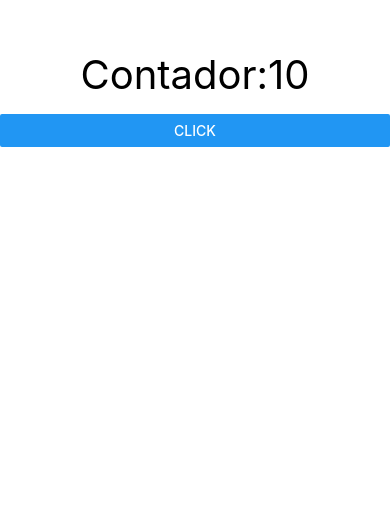
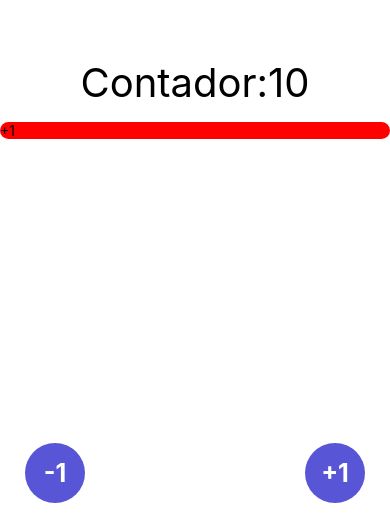
Before and after one commit to Damian-16/CounterApp, a React Native app: screen / in a window 390 px wide. Shown: the part 316-844 px from the top of the page. Built offline with nearby package versions, Linux system fonts and the light colour scheme.

Commit message:
se agrego styles y se hizo un contador y un descuento

```diff
--- a/src/screens/CounterScreen.tsx
+++ b/src/screens/CounterScreen.tsx
@@ -1,5 +1,6 @@
 import React, { useState } from 'react'
-import { View, Text, Button } from 'react-native';
+import { View, Text, Button ,TouchableOpacity} from 'react-native';
+import { styles } from './styles/CounterScreenStyle';
 
 export const CounterScreen = () => {
 
@@ -16,12 +17,38 @@
                 fontSize:40,
                 top:-15
             }}>Contador:{contador}</Text>
-            <Button
-            title="CLick"
+            <TouchableOpacity
             onPress={()=> setContador(contador+1)}
-            >
+            ><View
+            style={styles.button}>
+                    <Text>+1</Text>
 
-            </Button>
+            </View>
+
+            </TouchableOpacity>
+            <TouchableOpacity
+            style={styles.fabLocationBR}
+            onPress={()=> setContador(contador+1)}
+            ><View
+            style={styles.fab}>
+                    <Text style={styles.fabText}>+1</Text>
+
+            </View>
+
+
+            </TouchableOpacity>
+
+            <TouchableOpacity
+            style={styles.fabLocationBL}
+            onPress={()=> setContador(contador-1)}
+            ><View
+            style={styles.fab}>
+                    <Text style={styles.fabText}>-1</Text>
+
+            </View>
+
+
+            </TouchableOpacity>
 
         </View>
     )
--- /dev/null
+++ b/src/screens/styles/CounterScreenStyle.tsx
@@ -0,0 +1,48 @@
+import React from 'react'
+import {StyleSheet} from 'react-native'
+
+
+
+export const styles = StyleSheet.create({
+   container:{
+       flex:1,
+       justifyContent:'center',
+
+   },
+   title:{
+       textAlign:'center',
+       fontSize:40,
+       top:-15
+   },
+   button:{
+        backgroundColor:'red',
+        borderRadius:100
+    },
+    fabLocationBR:{
+     position:'absolute',
+     bottom:25,
+     right:25,
+
+    },
+    fabLocationBL:{
+        position:'absolute',
+        bottom:25,
+        left:25,
+    },
+
+   fab:{
+       backgroundColor:'#5856d6',
+       width:60,
+       height:60,
+       borderRadius:100,
+       justifyContent:'center',
+   },
+   fabText:{
+       color:'white',
+       fontSize:25,
+       fontWeight:'bold',
+       alignSelf:'center',
+   }
+
+
+})
```
